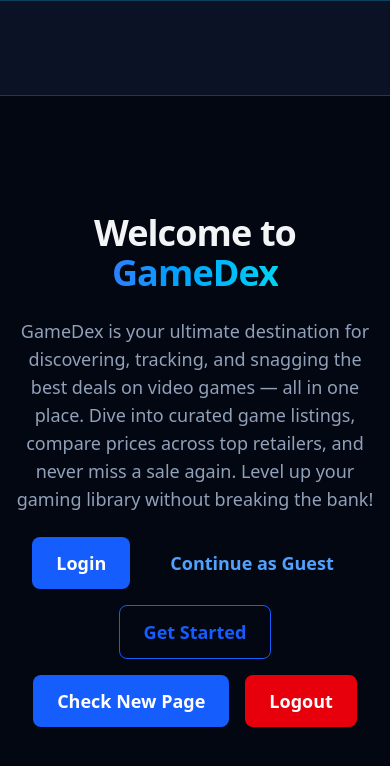
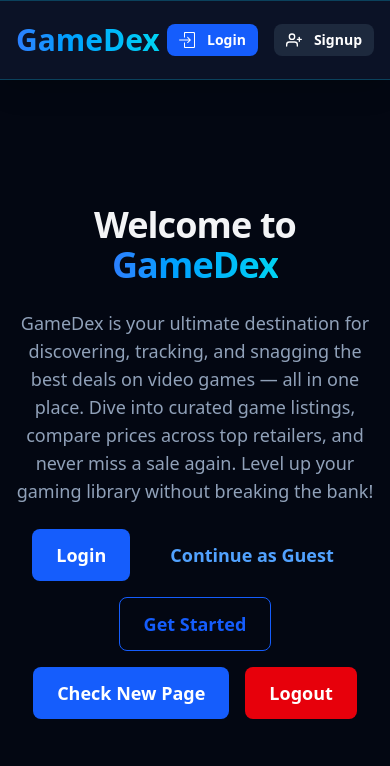
Before and after one commit to rubberart7/GameDex, a Next.js app in the folder frontend/: page / in a window 390 px wide. Shown: the top 766 px of the page. Built offline with nearby package versions, Linux system fonts and the light colour scheme; no server answers.

Commit message:
made homepage responsive

```diff
--- a/frontend/app/components/icons/ProjectLogo.tsx
+++ b/frontend/app/components/icons/ProjectLogo.tsx
@@ -3,19 +3,27 @@
 import React from 'react';
 import Link from 'next/link';
 
-const ProjectLogo = () => {
+// Define the props interface for ProjectLogo
+interface ProjectLogoProps {
+  className?: string; // Add this line to accept className
+  // You can add other props here if needed in the future
+}
+
+// Destructure className from props
+const ProjectLogo = ({ className }: ProjectLogoProps) => {
   return (
-    <div className='flex items-center'>
+    // Apply the passed className to the outermost div
+    <div className={`flex items-center ${className || ''}`}>
       <Link href='/' className='flex items-center'>
         <span
           className="text-3xl font-bold bg-gradient-to-r from-blue-500 to-cyan-400 bg-clip-text text-transparent
-                     text-2xl sm:text-3xl lg:text-3xl whitespace-nowrap" // Added responsive text size and whitespace-nowrap
+                     text-2xl sm:text-3xl lg:text-3xl whitespace-nowrap"
         >
           GameDex
         </span>
       </Link>
     </div>
-  )
-}
+  );
+};
 
 export default ProjectLogo;
--- a/frontend/app/components/ui/navigation/HomeNavBar.tsx
+++ b/frontend/app/components/ui/navigation/HomeNavBar.tsx
@@ -1,3 +1,5 @@
+'use client'; // This directive makes the component a Client Component
+
 import React from 'react';
 import ProjectLogo from '../../icons/ProjectLogo';
 import Button from '../common/Button';
@@ -8,35 +10,45 @@ import Link from 'next/link';
 const HomeNavBar = () => {
   return (
     <nav
-        style={{
+      // Styling: full width, background, blur, border, sticky, enhanced shadow
+      // Changed border-border to border-blue-500 for a blue underline
+      className="w-full bg-background/95 backdrop-blur-sm nav-lines shadow-xl sticky top-0 z-50"
+      style={{
         backgroundColor: "#0b1226",
+      }}
+    >
+      {/* Inner div for max-width and horizontal padding */}
+      <div className="max-w-7xl mx-auto px-4 sm:px-6 lg:px-8">
+        {/* Innermost div for flex layout of logo and buttons */}
+        {/* Increased height to h-20 for a taller navbar */}
+        <div className="flex justify-between items-center h-20">
+          {/* Left side: Project Logo */}
+          <div className="flex items-center flex-shrink-0 min-w-0">
+            <ProjectLogo />
+          </div>
 
-        }}
-        className="w-full h-24 nav-lines flex items-center justify-center gap-125"
-    >
-        <ProjectLogo></ProjectLogo>
-        <div className='nav-buttons flex items-center justify-center gap-8'>
-            <Link href='/login'>
-              <Button variant="default" size="md">
-                  <LoginIcon className="w-4 h-4" />
-                      Login
+          {/* Right side: Navigation Buttons */}
+          <div className="flex items-center space-x-4 sm:space-x-6 md:space-x-8">
+            {/* Login Button */}
+            <Link href='/login' passHref>
+              <Button variant="default" size="sm">
+                <LoginIcon className="w-4 h-4 mr-1" />
+                Login
               </Button>
             </Link>
 
-            <Link href='/signup'>
-              <Button variant="signup" size="md">
-                  <SignUpIcon className="w-4 h-4" />
-                      Signup
+            {/* Signup Button */}
+            <Link href='/signup' passHref>
+              <Button variant="signup" size="sm">
+                <SignUpIcon className="w-4 h-4 mr-1" />
+                Signup
               </Button>
             </Link>
-
-
-
+          </div>
         </div>
-
+      </div>
     </nav>
-
-  )
-}
+  );
+};
 
 export default HomeNavBar;
```
